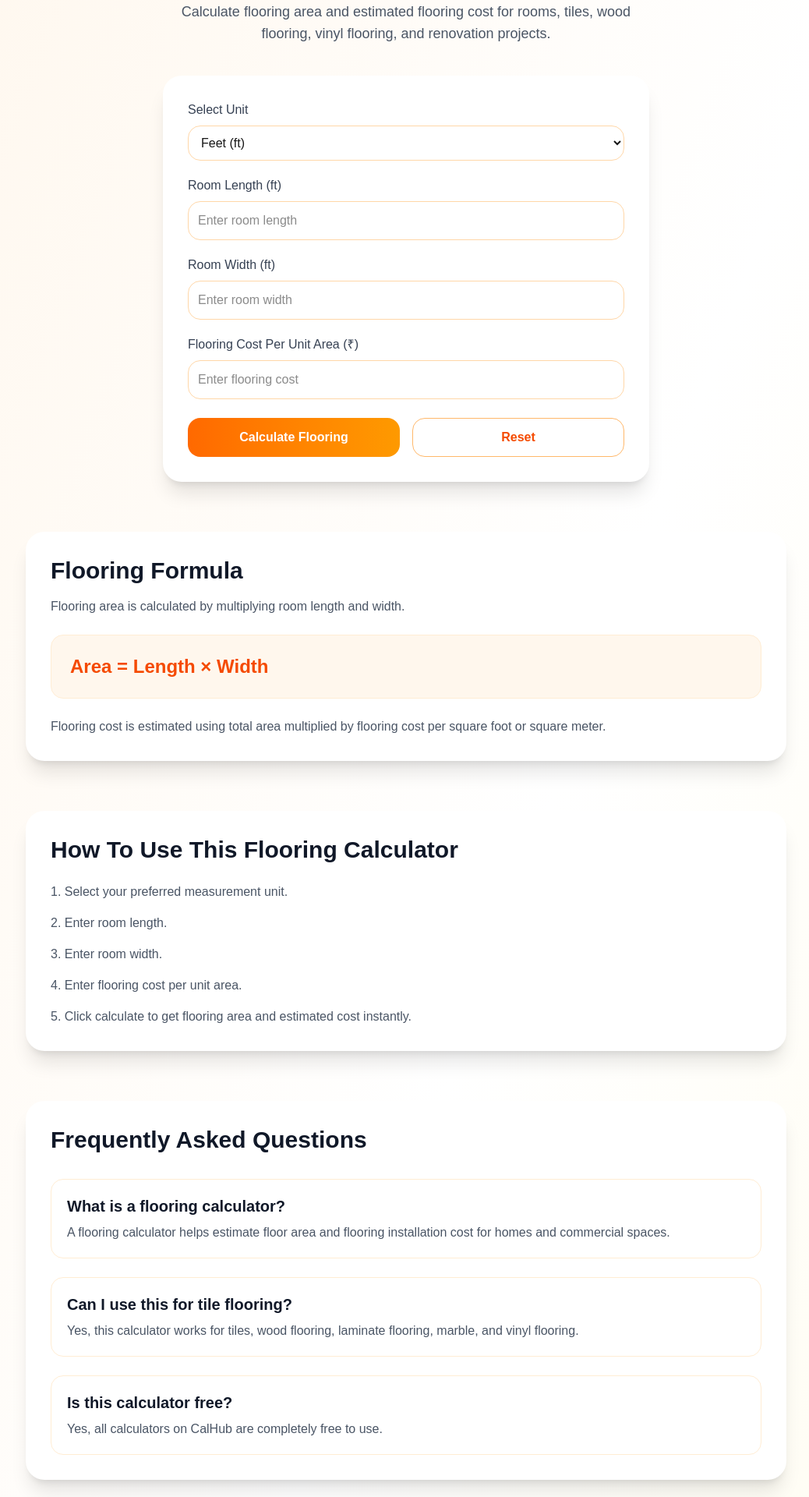
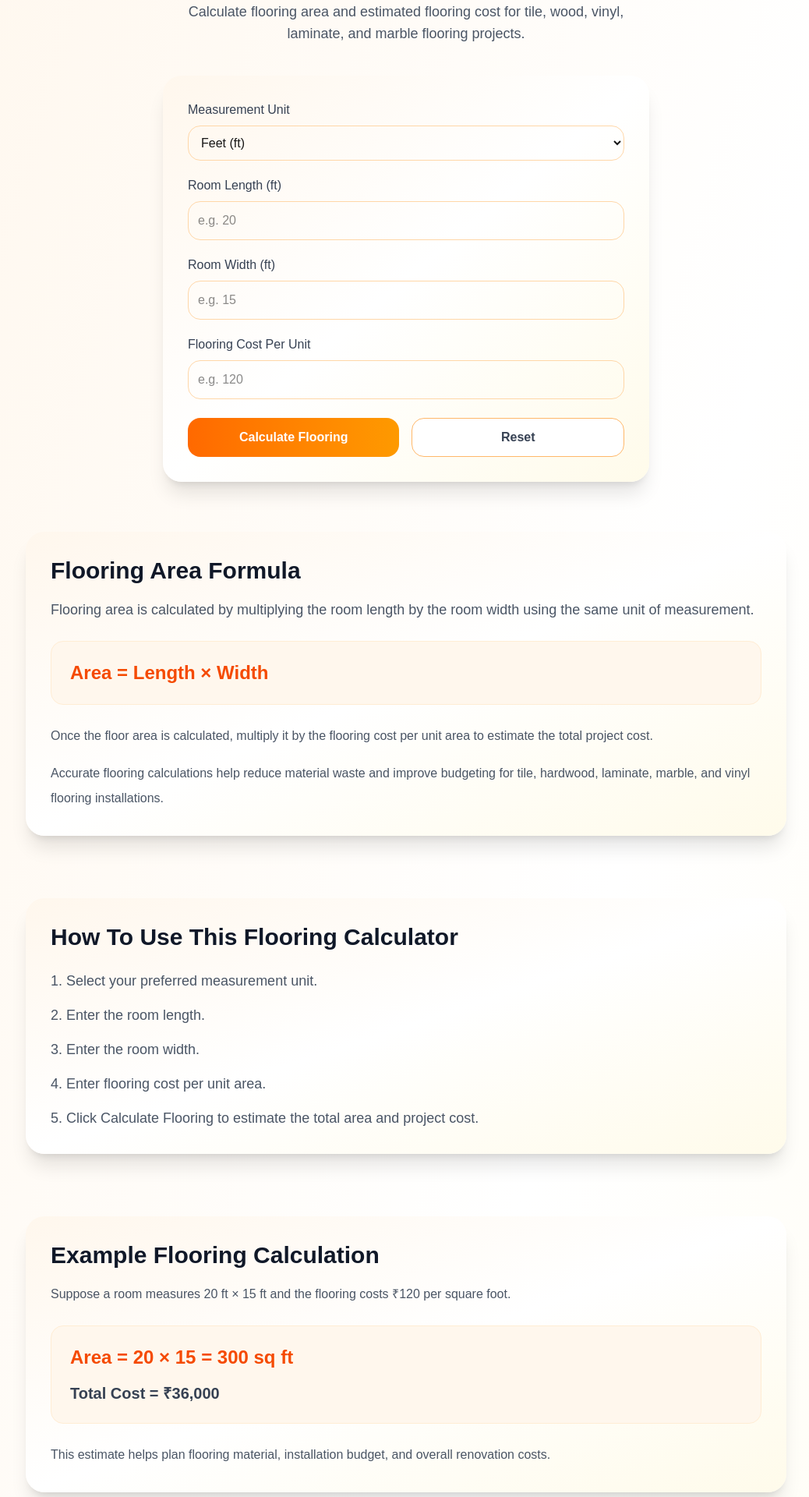
Before and after one commit to payadav142-rgb/calhub, a Next.js app: page /flooring-calculator in a window 1280 px wide. Shown: the part 200-2120 px from the top of the page at 78% size, without its empty margins (119-1157 px from the left). Built offline with nearby package versions, Linux system fonts and the light colour scheme.

Commit message:
Add SEO metadata for Flooring Calculator

```diff
--- a/app/flooring-calculator/FlooringCalculatorClient.tsx
+++ b/app/flooring-calculator/FlooringCalculatorClient.tsx
@@ -1,6 +1,7 @@
 "use client";
 
 import { useState } from "react";
+import jsPDF from "jspdf";
 import Navbar from "../components/Navbar";
 import Footer from "../components/Footer";
 import RelatedCalculators from "../components/RelatedCalculators";
@@ -27,72 +28,48 @@ export default function FlooringCalculatorClient() {
   const [areaUnit, setAreaUnit] =
     useState("");
 
-  const convertToFeet = (
-    value: number
-  ) => {
-    switch (unit) {
-      case "m":
-        return value * 3.28084;
-
-      case "cm":
-        return value * 0.0328084;
-
-      default:
-        return value;
-    }
-  };
-
   const calculateFlooring = () => {
     if (
       !roomLength ||
       !roomWidth ||
       !flooringCost
-    ) {
+    )
       return;
-    }
 
-    const lengthFt =
-      convertToFeet(
-        parseFloat(roomLength)
-      );
+    const length =
+      parseFloat(roomLength);
 
-    const widthFt =
-      convertToFeet(
-        parseFloat(roomWidth)
-      );
+    const width =
+      parseFloat(roomWidth);
 
-    const totalAreaFt =
-      lengthFt * widthFt;
+    const cost =
+      parseFloat(flooringCost);
 
-    let finalArea =
-      totalAreaFt;
+    if (
+      isNaN(length) ||
+      isNaN(width) ||
+      isNaN(cost) ||
+      length <= 0 ||
+      width <= 0 ||
+      cost <= 0
+    )
+      return;
 
-    let finalAreaUnit =
-      "sq ft";
-
-    if (unit === "m") {
-      finalArea =
-        totalAreaFt / 10.7639;
-
-      finalAreaUnit =
-        "sq m";
-    }
-
-    if (unit === "cm") {
-      finalArea =
-        totalAreaFt / 0.00107639;
-
-      finalAreaUnit =
-        "sq cm";
-    }
+    const totalArea =
+      length * width;
 
     const totalCost =
-      finalArea *
-      parseFloat(flooringCost);
+      totalArea * cost;
 
-    setArea(finalArea);
+    setArea(totalArea);
 
-    setAreaUnit(finalAreaUnit);
+    setAreaUnit(
+      unit === "ft"
+        ? "sq ft"
+        : unit === "m"
+        ? "sq m"
+        : "sq cm"
+    );
 
     setResult(totalCost);
   };
@@ -101,53 +78,79 @@ export default function FlooringCalculatorClient() {
     setRoomLength("");
     setRoomWidth("");
     setFlooringCost("");
+    setUnit("ft");
     setArea(null);
+    setAreaUnit("");
     setResult(null);
   };
 
-  const downloadReport = () => {
+  const downloadPDF = () => {
     if (
       area === null ||
       result === null
     )
       return;
 
-    const report = `
-Flooring Calculator Report
+    const doc = new jsPDF();
 
-Room Length: ${roomLength} ${unit}
-Room Width: ${roomWidth} ${unit}
+    doc.setFontSize(20);
 
-Floor Area:
-${area.toFixed(2)} ${areaUnit}
+    doc.text(
+      "Flooring Calculation Report",
+      20,
+      20
+    );
 
-Estimated Flooring Cost:
-₹${result.toLocaleString()}
+    doc.setFontSize(12);
 
-Generated from CalHub.in
-`;
+    doc.text(
+      `Room Length: ${roomLength} ${unit}`,
+      20,
+      40
+    );
 
-    const blob = new Blob([report], {
-      type: "text/plain",
-    });
+    doc.text(
+      `Room Width: ${roomWidth} ${unit}`,
+      20,
+      50
+    );
 
-    const link =
-      document.createElement("a");
+    doc.text(
+      `Flooring Cost: ₹${flooringCost}`,
+      20,
+      60
+    );
 
-    link.href =
-      URL.createObjectURL(blob);
+    doc.text(
+      `Floor Area: ${area.toFixed(
+        2
+      )} ${areaUnit}`,
+      20,
+      75
+    );
 
-    link.download =
-      "flooring-report.txt";
+    doc.text(
+      `Estimated Cost: ₹${result.toLocaleString()}`,
+      20,
+      85
+    );
 
-    link.click();
+    doc.text(
+      "Generated by CalHub.in",
+      20,
+      110
+    );
+
+    doc.save(
+      "flooring-calculation-report.pdf"
+    );
   };
 
   return (
     <main className="min-h-screen bg-gradient-to-br from-orange-50 via-white to-amber-50">
       <Navbar />
 
-      {/* Hero */}
+      {/* HERO */}
       <section className="mx-auto max-w-2xl px-6 py-16">
         <div className="text-center">
           <h1 className="text-4xl font-bold text-gray-900 md:text-5xl">
@@ -155,28 +158,30 @@ Generated from CalHub.in
           </h1>
 
           <p className="mt-4 text-lg text-gray-600">
-            Calculate flooring area and
-            estimated flooring cost for
-            rooms, tiles, wood flooring,
-            vinyl flooring, and renovation
-            projects.
+            Calculate flooring area
+            and estimated flooring
+            cost for tile, wood,
+            vinyl, laminate, and
+            marble flooring projects.
           </p>
         </div>
 
-        {/* Calculator */}
-        <div className="mt-10 rounded-3xl bg-white p-8 shadow-xl">
-          {/* Unit */}
+        {/* CALCULATOR */}
+        <div className="mt-10 rounded-3xl bg-gradient-to-br from-orange-50 via-white to-amber-50 p-8 shadow-xl">
+                    {/* UNIT */}
           <div className="mb-5">
             <label className="mb-2 block font-medium text-gray-700">
-              Select Unit
+              Measurement Unit
             </label>
 
             <select
               value={unit}
               onChange={(e) =>
-                setUnit(e.target.value)
+                setUnit(
+                  e.target.value
+                )
               }
-              className="w-full rounded-2xl border border-orange-200 p-3 outline-none focus:border-orange-500 focus:ring-4 focus:ring-orange-100"
+              className="w-full rounded-2xl border border-orange-200 p-3 outline-none transition focus:border-orange-500 focus:ring-4 focus:ring-orange-100"
             >
               <option value="ft">
                 Feet (ft)
@@ -192,7 +197,7 @@ Generated from CalHub.in
             </select>
           </div>
 
-          {/* Length */}
+          {/* ROOM LENGTH */}
           <div className="mb-5">
             <label className="mb-2 block font-medium text-gray-700">
               Room Length ({unit})
@@ -200,18 +205,23 @@ Generated from CalHub.in
 
             <input
               type="number"
+              min="0"
               value={roomLength}
               onChange={(e) =>
                 setRoomLength(
                   e.target.value
                 )
               }
-              placeholder="Enter room length"
+              onKeyDown={(e) =>
+                e.key === "Enter" &&
+                calculateFlooring()
+              }
               className="w-full rounded-2xl border border-orange-200 p-3 outline-none transition focus:border-orange-500 focus:ring-4 focus:ring-orange-100"
+              placeholder="e.g. 20"
             />
           </div>
 
-          {/* Width */}
+          {/* ROOM WIDTH */}
           <div className="mb-5">
             <label className="mb-2 block font-medium text-gray-700">
               Room Width ({unit})
@@ -219,44 +229,53 @@ Generated from CalHub.in
 
             <input
               type="number"
+              min="0"
               value={roomWidth}
               onChange={(e) =>
                 setRoomWidth(
                   e.target.value
                 )
               }
-              placeholder="Enter room width"
+              onKeyDown={(e) =>
+                e.key === "Enter" &&
+                calculateFlooring()
+              }
               className="w-full rounded-2xl border border-orange-200 p-3 outline-none transition focus:border-orange-500 focus:ring-4 focus:ring-orange-100"
+              placeholder="e.g. 15"
             />
           </div>
 
-          {/* Cost */}
+          {/* FLOORING COST */}
           <div className="mb-6">
             <label className="mb-2 block font-medium text-gray-700">
-              Flooring Cost Per Unit Area
-              (₹)
+              Flooring Cost Per Unit
             </label>
 
             <input
               type="number"
+              min="0"
               value={flooringCost}
               onChange={(e) =>
                 setFlooringCost(
                   e.target.value
                 )
               }
-              placeholder="Enter flooring cost"
+              onKeyDown={(e) =>
+                e.key === "Enter" &&
+                calculateFlooring()
+              }
               className="w-full rounded-2xl border border-orange-200 p-3 outline-none transition focus:border-orange-500 focus:ring-4 focus:ring-orange-100"
+              placeholder="e.g. 120"
             />
           </div>
 
-          {/* Buttons */}
-          <div className="grid gap-4 md:grid-cols-2">
+          {/* BUTTONS */}
+          <div className="flex gap-4">
             <button
               onClick={
                 calculateFlooring
               }
-              className="rounded-2xl bg-gradient-to-r from-orange-500 to-amber-500 py-3 font-semibold text-white transition hover:scale-[1.02]"
+              className="w-full rounded-2xl bg-gradient-to-r from-orange-500 to-amber-500 py-3 font-semibold text-white transition-all duration-300 hover:scale-[1.02]"
             >
               Calculate Flooring
             </button>
@@ -265,16 +284,16 @@ Generated from CalHub.in
               onClick={
                 resetCalculator
               }
-              className="rounded-2xl border border-orange-300 py-3 font-semibold text-orange-600 transition hover:bg-orange-50"
+              className="w-full rounded-2xl border border-orange-300 bg-white py-3 font-semibold text-gray-700 transition-all duration-300 hover:bg-orange-50"
             >
               Reset
             </button>
           </div>
 
-          {/* Result */}
+          {/* RESULT */}
           {area !== null &&
             result !== null && (
-              <div className="mt-6 rounded-2xl bg-orange-50 p-5 shadow-inner">
+              <div className="mt-6 rounded-2xl bg-gradient-to-br from-orange-50 via-white to-amber-50 p-5 shadow-inner">
                 <h2 className="text-2xl font-bold text-gray-900">
                   Total Area:{" "}
                   {area.toFixed(2)}{" "}
@@ -286,38 +305,38 @@ Generated from CalHub.in
                   {result.toLocaleString()}
                 </p>
 
-                <p className="mt-3 text-gray-600">
-                  This flooring estimate
-                  helps plan tile,
-                  laminate, vinyl, marble,
-                  and hardwood flooring
-                  projects more accurately.
+                <p className="mt-2 text-gray-600">
+                  Estimated flooring
+                  material cost based
+                  on the entered room
+                  dimensions.
                 </p>
 
                 <button
                   onClick={
-                    downloadReport
+                    downloadPDF
                   }
-                  className="mt-5 rounded-2xl bg-orange-500 px-5 py-3 font-semibold text-white transition hover:bg-orange-600"
+                  className="mt-5 w-full rounded-2xl bg-gray-900 py-3 font-semibold text-white transition hover:bg-black"
                 >
-                  Download Report
+                  Download PDF Report
                 </button>
               </div>
             )}
         </div>
       </section>
-
-      {/* Formula */}
-      <section className="mx-auto max-w-5xl px-6 pb-16">
-        <div className="rounded-3xl bg-white p-8 shadow-xl">
+            {/* FORMULA */}
+      <section className="mx-auto max-w-5xl px-6 pb-20">
+        <div className="rounded-3xl bg-gradient-to-br from-orange-50 via-white to-amber-50 p-8 shadow-xl">
           <h2 className="text-3xl font-bold text-gray-900">
-            Flooring Formula
+            Flooring Area Formula
           </h2>
 
-          <p className="mt-4 text-gray-600">
-            Flooring area is calculated by
-            multiplying room length and
-            width.
+          <p className="mt-4 text-lg leading-8 text-gray-600">
+            Flooring area is
+            calculated by multiplying
+            the room length by the
+            room width using the same
+            unit of measurement.
           </p>
 
           <div className="mt-6 rounded-2xl border border-orange-100 bg-orange-50 p-6">
@@ -326,99 +345,193 @@ Generated from CalHub.in
             </p>
           </div>
 
-          <p className="mt-6 text-gray-600">
-            Flooring cost is estimated
-            using total area multiplied by
-            flooring cost per square foot
-            or square meter.
+          <p className="mt-6 leading-8 text-gray-600">
+            Once the floor area is
+            calculated, multiply it by
+            the flooring cost per unit
+            area to estimate the total
+            project cost.
+          </p>
+
+          <p className="mt-4 leading-8 text-gray-600">
+            Accurate flooring
+            calculations help reduce
+            material waste and improve
+            budgeting for tile,
+            hardwood, laminate,
+            marble, and vinyl flooring
+            installations.
           </p>
         </div>
       </section>
 
-      {/* How To Use */}
-      <section className="mx-auto max-w-5xl px-6 pb-16">
-        <div className="rounded-3xl bg-white p-8 shadow-xl">
+      {/* HOW TO USE */}
+      <section className="mx-auto max-w-5xl px-6 pb-20">
+        <div className="rounded-3xl bg-gradient-to-br from-orange-50 via-white to-amber-50 p-8 shadow-xl">
           <h2 className="text-3xl font-bold text-gray-900">
             How To Use This Flooring
             Calculator
           </h2>
 
-          <div className="mt-6 space-y-4 text-gray-600">
+          <div className="mt-6 space-y-4 text-lg text-gray-600">
             <p>
               1. Select your preferred
               measurement unit.
             </p>
 
             <p>
-              2. Enter room length.
+              2. Enter the room
+              length.
             </p>
 
             <p>
-              3. Enter room width.
+              3. Enter the room
+              width.
             </p>
 
             <p>
-              4. Enter flooring cost per
-              unit area.
+              4. Enter flooring cost
+              per unit area.
             </p>
 
             <p>
-              5. Click calculate to get
-              flooring area and estimated
-              cost instantly.
+              5. Click Calculate
+              Flooring to estimate the
+              total area and project
+              cost.
             </p>
           </div>
         </div>
       </section>
 
+      {/* EXAMPLE */}
+      <section className="mx-auto max-w-5xl px-6 pb-20">
+        <div className="rounded-3xl bg-gradient-to-br from-orange-50 via-white to-amber-50 p-8 shadow-xl">
+          <h2 className="text-3xl font-bold text-gray-900">
+            Example Flooring
+            Calculation
+          </h2>
+
+          <p className="mt-4 leading-8 text-gray-600">
+            Suppose a room measures
+            20 ft × 15 ft and the
+            flooring costs ₹120 per
+            square foot.
+          </p>
+
+          <div className="mt-6 rounded-2xl border border-orange-100 bg-orange-50 p-6">
+            <p className="text-2xl font-bold text-orange-600">
+              Area = 20 × 15 = 300 sq
+              ft
+            </p>
+
+            <p className="mt-4 text-xl font-semibold text-gray-700">
+              Total Cost = ₹36,000
+            </p>
+          </div>
+
+          <p className="mt-6 leading-8 text-gray-600">
+            This estimate helps plan
+            flooring material,
+            installation budget, and
+            overall renovation costs.
+          </p>
+        </div>
+      </section>
+            {/* WHY USE */}
+      <section className="mx-auto max-w-5xl px-6 pb-20">
+        <div className="rounded-3xl bg-gradient-to-br from-orange-50 via-white to-amber-50 p-8 shadow-xl">
+          <h2 className="text-3xl font-bold text-gray-900">
+            Why Use This Flooring
+            Calculator?
+          </h2>
+
+          <p className="mt-4 leading-8 text-gray-600">
+            This calculator helps
+            homeowners, contractors,
+            builders, and interior
+            designers estimate flooring
+            area and project cost before
+            purchasing materials.
+          </p>
+
+          <p className="mt-4 leading-8 text-gray-600">
+            Accurate flooring
+            estimation minimizes
+            material waste, improves
+            budgeting, and simplifies
+            planning for residential
+            and commercial flooring
+            projects.
+          </p>
+        </div>
+      </section>
+
       {/* FAQ */}
       <section className="mx-auto max-w-5xl px-6 pb-20">
-        <div className="rounded-3xl bg-white p-8 shadow-xl">
-          <h2 className="text-3xl font-bold text-gray-900">
+        <h2 className="text-4xl font-extrabold text-gray-900">
           Frequently Asked Questions
         </h2>
 
-          <div className="mt-8 space-y-6">
-            <div className="rounded-2xl border border-orange-100 p-5">
-              <h3 className="text-xl font-semibold text-gray-900">
+        <div className="mt-10 space-y-6">
+          <div className="rounded-3xl border border-orange-100 bg-gradient-to-br from-orange-50 via-white to-amber-50 p-6 shadow-xl">
+            <h3 className="text-2xl font-bold text-gray-900">
               What is a flooring
               calculator?
             </h3>
 
-              <p className="mt-2 text-gray-600">
-                A flooring calculator helps
-                estimate floor area and
-                flooring installation cost
-                for homes and commercial
-                spaces.
+            <p className="mt-3 leading-7 text-gray-600">
+              A flooring calculator
+              estimates the floor area
+              and total flooring cost
+              using room dimensions and
+              the cost per unit area.
             </p>
           </div>
 
-            <div className="rounded-2xl border border-orange-100 p-5">
-              <h3 className="text-xl font-semibold text-gray-900">
-                Can I use this for tile
-                flooring?
+          <div className="rounded-3xl border border-orange-100 bg-gradient-to-br from-orange-50 via-white to-amber-50 p-6 shadow-xl">
+            <h3 className="text-2xl font-bold text-gray-900">
+              Can I use this calculator
+              for tiles and hardwood?
             </h3>
 
-              <p className="mt-2 text-gray-600">
-                Yes, this calculator works
-                for tiles, wood flooring,
-                laminate flooring, marble,
-                and vinyl flooring.
+            <p className="mt-3 leading-7 text-gray-600">
+              Yes. It works for tile,
+              hardwood, laminate,
+              vinyl, marble, carpet,
+              and most other flooring
+              materials.
             </p>
           </div>
 
-            <div className="rounded-2xl border border-orange-100 p-5">
-              <h3 className="text-xl font-semibold text-gray-900">
-                Is this calculator free?
+          <div className="rounded-3xl border border-orange-100 bg-gradient-to-br from-orange-50 via-white to-amber-50 p-6 shadow-xl">
+            <h3 className="text-2xl font-bold text-gray-900">
+              Does it include labor
+              charges?
             </h3>
 
-              <p className="mt-2 text-gray-600">
-                Yes, all calculators on
-                CalHub are completely free
-                to use.
+            <p className="mt-3 leading-7 text-gray-600">
+              No. The calculator
+              estimates flooring
+              material cost only.
+              Installation and labor
+              costs should be added
+              separately if required.
             </p>
           </div>
+
+          <div className="rounded-3xl border border-orange-100 bg-gradient-to-br from-orange-50 via-white to-amber-50 p-6 shadow-xl">
+            <h3 className="text-2xl font-bold text-gray-900">
+              Is this Flooring
+              Calculator free?
+            </h3>
+
+            <p className="mt-3 leading-7 text-gray-600">
+              Yes. All calculators on
+              CalHub are completely
+              free to use without any
+              registration.
+            </p>
           </div>
         </div>
       </section>
--- a/app/flooring-calculator/page.tsx
+++ b/app/flooring-calculator/page.tsx
@@ -1,22 +1,21 @@
-import type { Metadata } from "next";
+import { Metadata } from "next";
 import FlooringCalculatorClient from "./FlooringCalculatorClient";
 
 export const metadata: Metadata = {
   title:
-    "Flooring Calculator - Estimate Flooring Area & Cost | CalHub",
+    "Flooring Calculator for Tile, Wood & Vinyl Flooring | CalHub",
 
   description:
-    "Free flooring calculator to estimate flooring area and flooring cost for tiles, vinyl, wood, marble, and laminate flooring projects.",
+    "Free flooring calculator to estimate floor area and flooring cost for tile, laminate, vinyl, hardwood, marble, and renovation projects.",
 
   keywords: [
     "flooring calculator",
+    "floor area calculator",
     "tile flooring calculator",
-    "floor area calculator",
+    "wood flooring calculator",
+    "vinyl flooring calculator",
+    "laminate flooring calculator",
     "flooring cost calculator",
-    "laminate flooring calculator",
-    "vinyl flooring calculator",
-    "marble flooring calculator",
-    "construction flooring calculator",
   ],
 
   alternates: {
@@ -29,7 +28,7 @@ export const metadata: Metadata = {
       "Flooring Calculator | CalHub",
 
     description:
-      "Estimate flooring area and flooring cost instantly for construction and renovation projects.",
+      "Calculate flooring area and estimated flooring cost for tile, wood, vinyl, laminate, and marble flooring projects.",
 
     url:
       "https://calhub.in/flooring-calculator",
@@ -38,10 +37,18 @@ export const metadata: Metadata = {
 
     type: "website",
   },
+
+  twitter: {
+    card: "summary_large_image",
+
+    title:
+      "Flooring Calculator | CalHub",
+
+    description:
+      "Free flooring calculator to estimate floor area and flooring installation cost.",
+  },
 };
 
 export default function Page() {
-  return (
-    <FlooringCalculatorClient />
-  );
+  return <FlooringCalculatorClient />;
 }
```
Lines whose indentation alone changed are shown as unchanged.
